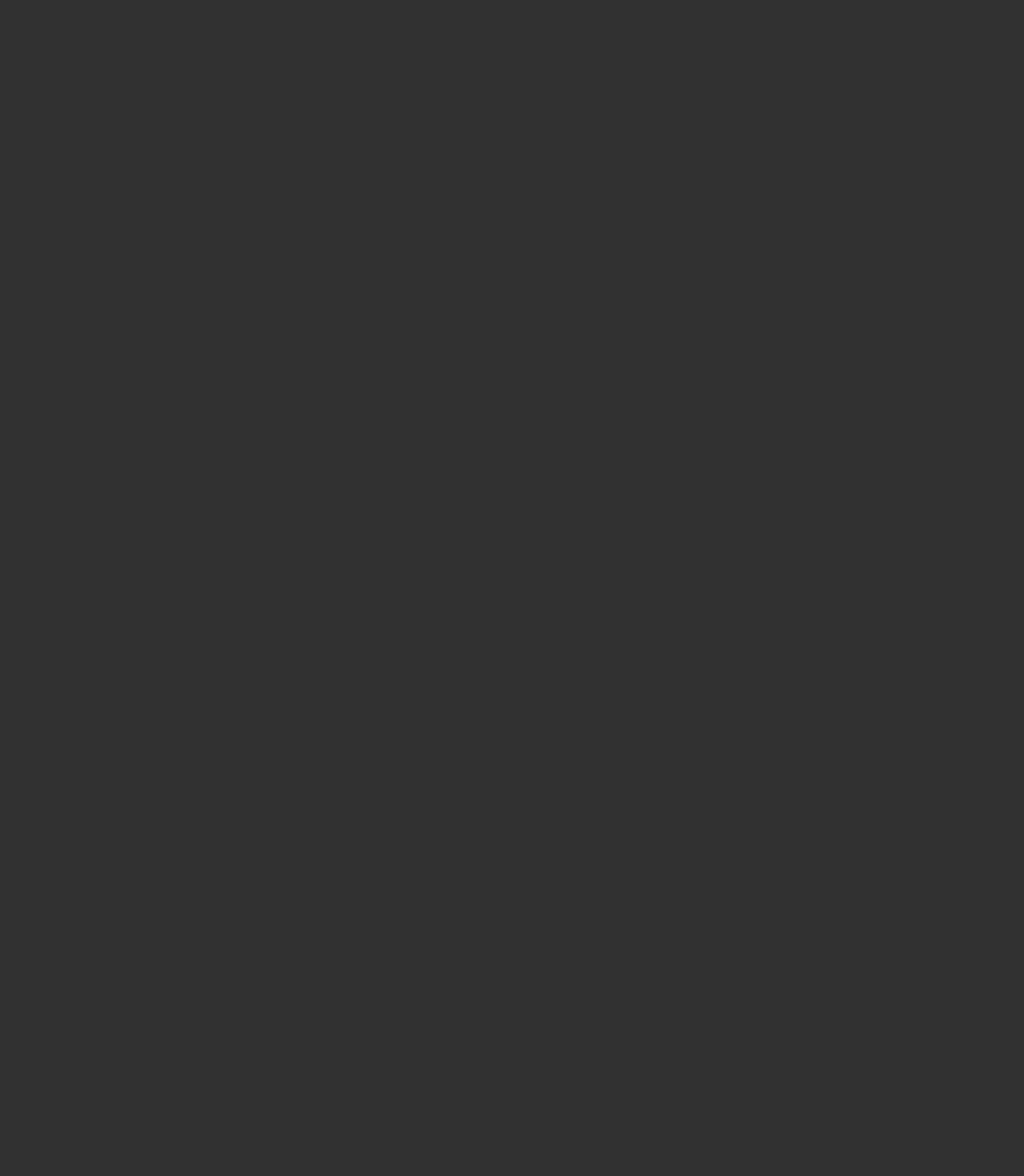
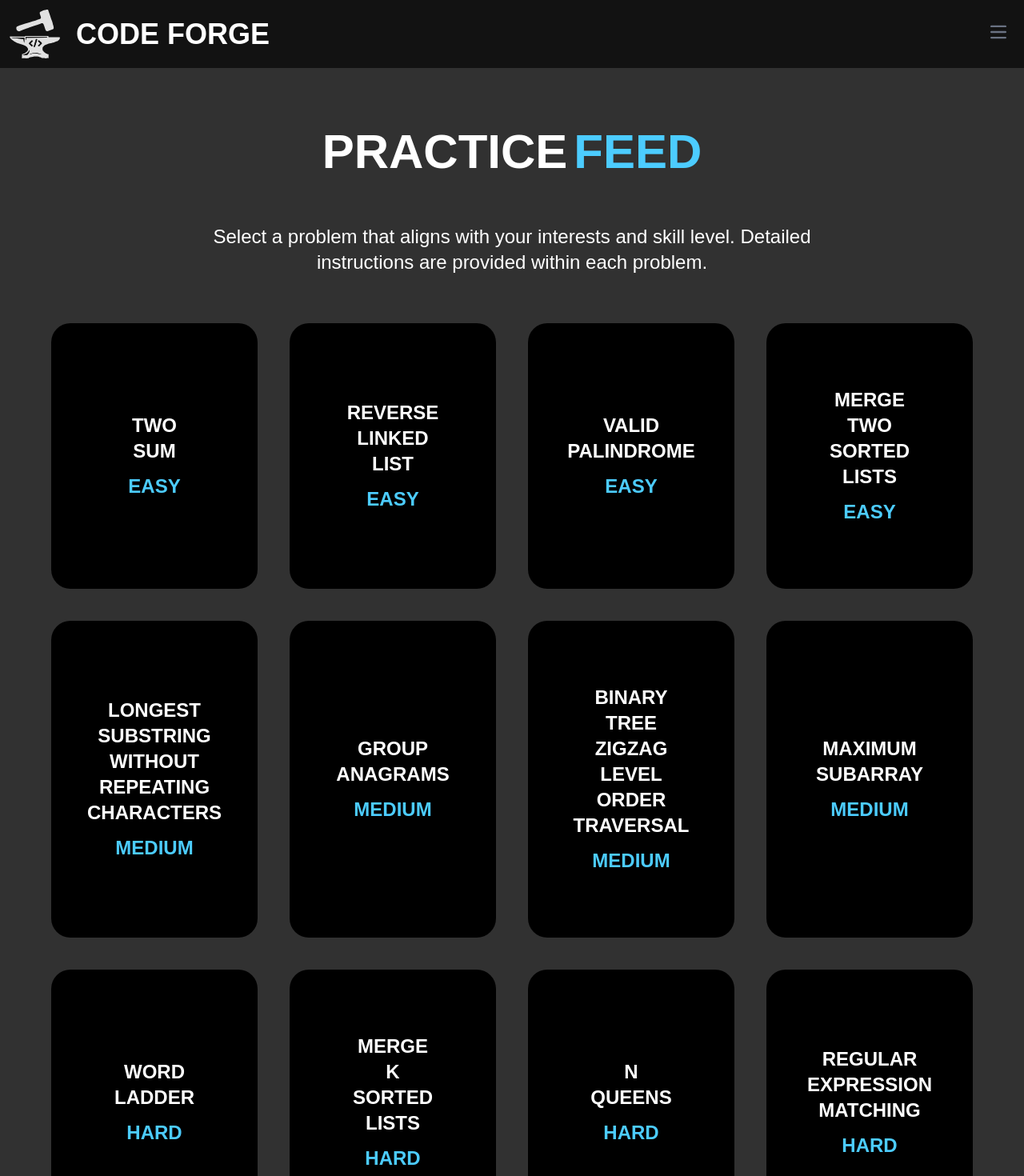
Before and after one commit to treysonbrown/code-forge, a React (Vite) app in the folder code-forge-frontend/: page /practicefeed in a window 1280 px wide. Before the commit this address had no page. Shown: the top 1470 px of the page at 80% size. Before the commit the page ends 800 px from the top, so only its background shows below. Built offline with nearby package versions, Linux system fonts and the light colour scheme; a web font is replaced by a local one.

Commit message:
Add Problem Feed

```diff
--- a/code-forge-frontend/src/components/Login.tsx
+++ b/code-forge-frontend/src/components/Login.tsx
@@ -1,9 +1,15 @@
+import LoginForm from "./LoginForm";
+
 const Login = () => {
 	return (
-		<div>
-			<h1>Login </h1>
+		<div className="flex flex-row">
+			<img src="../../src/assets/Login.png" />
+			<div className="flex ml-35">
+				<LoginForm />
+			</div>
+		</div>
 
-		</div>
+
 	)
 }
 export default Login;
--- a/code-forge-frontend/src/components/Menu.tsx
+++ b/code-forge-frontend/src/components/Menu.tsx
@@ -29,7 +29,7 @@ const Menu = () => {
 						<Link to="/" className={linkStyle}>Home</Link>
 					</li>
 					<li>
-						<Link to="/practiedfeed" className={linkStyle}>Practie Feed</Link>
+						<Link to="/practicefeed" className={linkStyle}>Practie Feed</Link>
 					</li>
 					<li>
 						<Link to="/projectsharing" className={linkStyle}>Project Sharing</Link>
--- /dev/null
+++ b/code-forge-frontend/src/components/ProblemCard.tsx
@@ -0,0 +1,15 @@
+type ProblemCardProps = {
+	title: string;
+	diffuculty?: string;
+}
+const ProblemCard: React.FC<ProblemCardProps> = ({ title, diffuculty = "none" }) => {
+	return (
+		<div className="flex flex-col justify-center bg-black p-20 rounded-3xl gap-3 drop-shadow-gradient">
+			<h1 className="flex  text-center justify-center font-alegreya  text-base md:text-xl lg:text-2xl text-white font-bold ">{title}</h1>
+			<p className="flex  text-center justify-center font-alegreya  text-base md:text-xl lg:text-2xl text-accent font-bold ">{diffuculty}</p>
+		</div>
+
+	)
+}
+
+export default ProblemCard;
--- a/code-forge-frontend/src/main.tsx
+++ b/code-forge-frontend/src/main.tsx
@@ -24,7 +24,7 @@ createRoot(document.getElementById('root')!).render(
 					<Route path="stats" element={<PersonalStats />} />
 					<Route path="profile" element={<Profile />} />
 					<Route path="projectsharing" element={<ProjectSharing />} />
-					<Route path="problem" element={<PracticeFeed />} />
+					<Route path="practicefeed" element={<PracticeFeed />} />
 
 				</Route>
 			</Routes>
--- a/code-forge-frontend/src/pages/PracticeFeed.tsx
+++ b/code-forge-frontend/src/pages/PracticeFeed.tsx
@@ -1,9 +1,51 @@
+import Footer from "../components/Footer";
+import ProblemCard from "../components/ProblemCard";
 
-const PracticeFeed = () => {
+const practiceFeedDesc: string = "Select a problem that aligns with your interests and skill level. Detailed instructions are provided within each problem."
+
+type Problems = {
+	title: string;
+	difficulty: string;
+}
+
+const problems: Problems[] = [
+	{ title: "TWO SUM", difficulty: "EASY" },
+	{ title: "REVERSE LINKED LIST", difficulty: "EASY" },
+	{ title: "VALID PALINDROME", difficulty: "EASY" },
+	{ title: "MERGE TWO SORTED LISTS", difficulty: "EASY" },
+	{ title: "LONGEST SUBSTRING WITHOUT REPEATING CHARACTERS", difficulty: "MEDIUM" },
+	{ title: "GROUP ANAGRAMS", difficulty: "MEDIUM" },
+	{ title: "BINARY TREE ZIGZAG LEVEL ORDER TRAVERSAL", difficulty: "MEDIUM" },
+	{ title: "MAXIMUM SUBARRAY", difficulty: "MEDIUM" },
+	{ title: "WORD LADDER", difficulty: "HARD" },
+	{ title: "MERGE K SORTED LISTS", difficulty: "HARD" },
+	{ title: "N QUEENS", difficulty: "HARD" },
+	{ title: "REGULAR EXPRESSION MATCHING", difficulty: "HARD" }
+];
+
+
+const PracticeFeed: React.FC = () => {
 	return (
-		<>
-			<h1>practice</h1>
-		</>
+		<div className="flex justify-center flex-col">
+			<div className="flex justify-center mt-40 gap-2">
+				<h1 className="font-alegreya  text-3xl md:text-5xl lg:text-6xl text-white font-bold ">PRACTICE</h1>
+				<h1 className="font-alegreya  text-3xl md:text-5xl lg:text-6xl text-accent font-bold ">FEED</h1>
+			</div>
+			<p className="flex text-center ml-[20%] mr-[20%] align-items text-white m-15 font-alegreya md:text-xl lg:text-2xl">{practiceFeedDesc}</p>
+
+			<div className="ml-[5%] mr-[5%]">
+				<div className="grid grid-cols-1 md:grid-cols-2 lg:grid-cols-4 gap-10">
+					{problems.map((problem) => (
+						<ProblemCard title={problem.title} diffuculty={problem.difficulty} />
+					))}
+				</div>
+			</div>
+			<div className="pt-4">
+				<Footer />
+			</div>
+		</div>
+
+
 	)
 }
 export default PracticeFeed;
```
Also changed, not shown: code-forge-frontend/src/components/LoginForm.tsx (added, +44 -0 lines).
